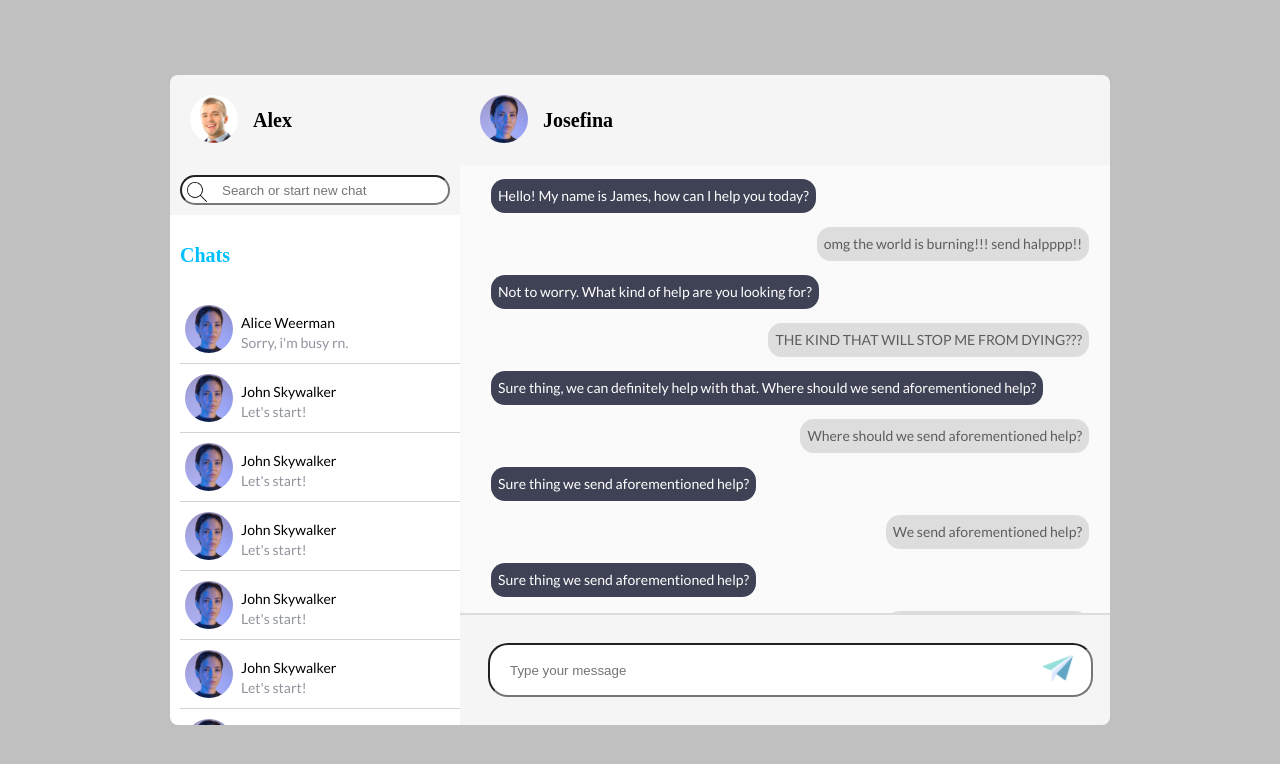
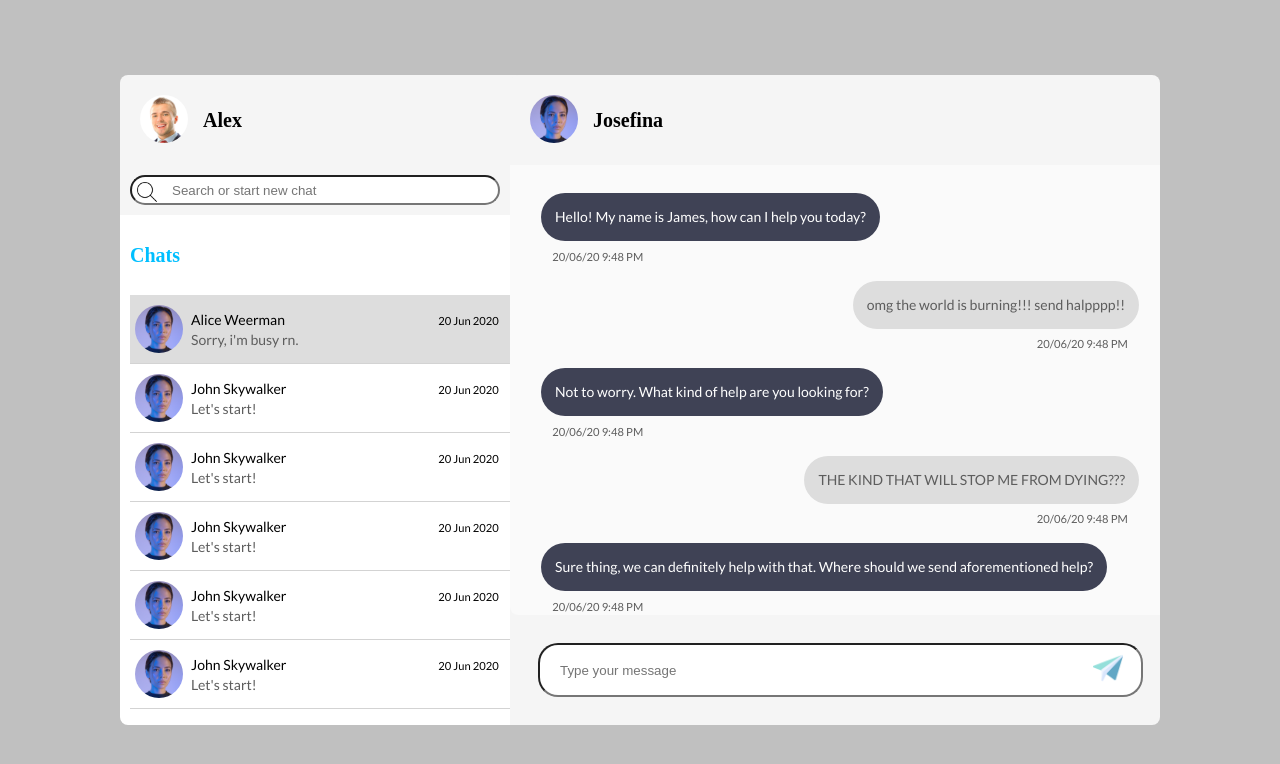
Before and after one commit to airdy/angularChatbot, an Angular app in the folder client/: page / in a window 1280 px wide. Shown: the top 764 px of the page. Built offline with nearby package versions, Linux system fonts and the light colour scheme.

Commit message:
UI template was fixed to required layout

```diff
--- a/client/src/app/chat-view/chat-view.component.html
+++ b/client/src/app/chat-view/chat-view.component.html
@@ -7,8 +7,8 @@
       </h1>
     </div>
     <div class="search">
-    <input type="search" placeholder="Search or start new chat">
-      </div>
+      <input type="search" placeholder="Search or start new chat">
+    </div>
     <div class="chat">
       <h1 class="title" style="color: deepskyblue; padding: 20px 0 20px 0">
         Chats
@@ -17,93 +17,63 @@
     <div class="chat-list">
       <div class="list-menu">
         <ul class="list-menu-item">
-          <li class="clearfix">
-            <img src="assets/woman.png" alt="avatar" />
+          <li class="clearfix is-active">
+            <img src="assets/woman.png" alt="avatar"/>
+            <div class="last-message">20 Jun 2020</div>
             <div class="about">
               <div class="name">Alice Weerman</div>
               <div class="text-message">
-                <i class="fa"></i>Sorry, i'm busy rn.
+                Sorry, i'm busy rn.
               </div>
             </div>
           </li>
           <li class="clearfix">
-            <img src="assets/woman.png" alt="avatar" />
+            <img src="assets/woman.png" alt="avatar"/>
+            <div class="last-message">20 Jun 2020</div>
             <div class="about">
               <div class="name">John Skywalker</div>
               <div class="text-message">
-                <i class="fa"></i>Let's start!
+                Let's start!
               </div>
             </div>
           </li>
           <li class="clearfix">
-            <img src="assets/woman.png" alt="avatar" />
+            <img src="assets/woman.png" alt="avatar"/>
+            <div class="last-message">20 Jun 2020</div>
             <div class="about">
               <div class="name">John Skywalker</div>
               <div class="text-message">
-                <i class="fa"></i>Let's start!
+                Let's start!
               </div>
             </div>
           </li>
           <li class="clearfix">
-            <img src="assets/woman.png" alt="avatar" />
+            <img src="assets/woman.png" alt="avatar"/>
+            <div class="last-message">20 Jun 2020</div>
             <div class="about">
               <div class="name">John Skywalker</div>
               <div class="text-message">
-                <i class="fa"></i>Let's start!
+                Let's start!
               </div>
             </div>
           </li>
           <li class="clearfix">
-            <img src="assets/woman.png" alt="avatar" />
+            <img src="assets/woman.png" alt="avatar"/>
+            <div class="last-message">20 Jun 2020</div>
             <div class="about">
               <div class="name">John Skywalker</div>
               <div class="text-message">
-                <i class="fa"></i>Let's start!
+                Let's start!
               </div>
             </div>
           </li>
           <li class="clearfix">
-            <img src="assets/woman.png" alt="avatar" />
+            <img src="assets/woman.png" alt="avatar"/>
+            <div class="last-message">20 Jun 2020</div>
             <div class="about">
               <div class="name">John Skywalker</div>
               <div class="text-message">
-                <i class="fa"></i>Let's start!
-              </div>
-            </div>
-          </li>
-          <li class="clearfix">
-            <img src="assets/woman.png" alt="avatar" />
-            <div class="about">
-              <div class="name">John Skywalker</div>
-              <div class="text-message">
-                <i class="fa"></i>Let's start!
-              </div>
-            </div>
-          </li>
-          <li class="clearfix">
-            <img src="assets/woman.png" alt="avatar" />
-            <div class="about">
-              <div class="name">John Skywalker</div>
-              <div class="text-message">
-                <i class="fa"></i>Let's start!
-              </div>
-            </div>
-          </li>
-          <li class="clearfix">
-            <img src="assets/woman.png" alt="avatar" />
-            <div class="about">
-              <div class="name">John Skywalker</div>
-              <div class="text-message">
-                <i class="fa"></i>Let's start!
-              </div>
-            </div>
-          </li>
-          <li class="clearfix">
-            <img src="assets/woman.png" alt="avatar" />
-            <div class="about">
-              <div class="name">John Skywalker</div>
-              <div class="text-message">
-                <i class="fa"></i>Let's start!
+                Let's start!
               </div>
             </div>
           </li>
@@ -122,15 +92,67 @@
     <div class="message-list">
       <div class="messages">
         <div class="message agent" data-message-id="0"><p>Hello! My name is James, how can I help you today?</p></div>
+        <div class="text-message">
+          <div class="date">
+            20/06/20 9:48 PM
+          </div>
+        </div>
         <div class="message input" data-message-id="1"><p>omg the world is burning!!! send halpppp!!</p></div>
+        <div class="text-message message input">
+          <div class="date">
+            20/06/20 9:48 PM
+          </div>
+        </div>
         <div class="message agent" data-message-id="2"><p>Not to worry. What kind of help are you looking for?</p></div>
+        <div class="text-message">
+          <div class="date">
+            20/06/20 9:48 PM
+          </div>
+        </div>
         <div class="message input" data-message-id="3"><p>THE KIND THAT WILL STOP ME FROM DYING???</p></div>
-        <div class="message agent" data-message-id="4"><p>Sure thing, we can definitely help with that. Where should we send aforementioned help?</p></div>
+        <div class="text-message message input">
+          <div class="date">
+            20/06/20 9:48 PM
+          </div>
+        </div>
+        <div class="message agent" data-message-id="4"><p>Sure thing, we can definitely help with that. Where should
+          we
+          send aforementioned help?</p></div>
+        <div class="text-message">
+          <div class="date">
+            20/06/20 9:48 PM
+          </div>
+        </div>
         <div class="message input" data-message-id="5"><p>Where should we send aforementioned help?</p></div>
+        <div class="text-message message input">
+          <div class="date">
+            20/06/20 9:48 PM
+          </div>
+        </div>
         <div class="message agent" data-message-id="6"><p>Sure thing we send aforementioned help?</p></div>
+        <div class="text-message">
+          <div class="date">
+            20/06/20 9:48 PM
+          </div>
+        </div>
         <div class="message input" data-message-id="7"><p>We send aforementioned help?</p></div>
+        <div class="text-message message input">
+          <div class="date">
+            20/06/20 9:48 PM
+          </div>
+        </div>
         <div class="message agent" data-message-id="8"><p>Sure thing we send aforementioned help?</p></div>
+        <div class="text-message">
+          <div class="date">
+            20/06/20 9:48 PM
+          </div>
+        </div>
         <div class="message input" data-message-id="9"><p>We send aforementioned help?</p></div>
+        <div class="text-message message input">
+          <div class="date">
+            20/06/20 9:48 PM
+          </div>
+        </div>
       </div>
     </div>
     <div class="controls">
--- a/client/src/app/chat-view/chat-view.component.scss
+++ b/client/src/app/chat-view/chat-view.component.scss
@@ -9,8 +9,8 @@
 .user-info {
   display: flex;
   flex-direction: row;
-  width: 250px;
-  background: #f5f5f5;
+  width: 350px;
+  background: whitesmoke;
   padding: 20px;
   border-top-left-radius: 8px;
 }
@@ -37,6 +37,7 @@
     align-items: center;
     width: 100%;
     margin-bottom: 5px;
+
   }
 }
 
@@ -51,7 +52,7 @@
   flex-direction: column;
   height: 650px;
   width: 650px;
-  background: #f5f5f5;
+  background: whitesmoke;
   border-top-right-radius: 8px;
   border-bottom-right-radius: 8px;
 }
@@ -60,7 +61,7 @@
   flex-direction: column;
   padding: 0 0 0 10px;
   height: 450px;
-  background: #fafafa;
+  background: $light-gray;
   overflow-y: auto;
   overflow-x: hidden;
   border-bottom-left-radius: 8px;
@@ -80,32 +81,20 @@
 }
 
 .message p {
-  border-radius: 1em;
+  border-radius: 2em;
   padding: 0.5em;
-  margin-bottom: 1em;
+  margin-top: 1em;
 }
 
 .message.agent {
   position: relative;
 }
 
-.message.agent::after {
-  content: "";
-  position: absolute;
-  left: -15px;
-  bottom: 1em;
-  border: 0 solid transparent;
-  border-top: 9px solid var(--primary);
-  border-radius: 0 20px 0;
-  width: 15px;
-  height: 30px;
-  transform: rotate(145deg);
-}
-
 .message.agent p {
-  background-color: #3f4255;
+  background-color: $dark-blue;
   color: white;
-  border-radius: 1em;
+  border-radius: 2em;
+  padding: 1em;
 }
 
 .message.input {
@@ -113,29 +102,16 @@
   align-self: flex-end;
 }
 
-.message.input::after {
-  content: "";
-  position: absolute;
-  right: -15px;
-  bottom: 1em;
-  border: 0 solid transparent;
-  border-top: 9px solid var(--secondary);
-  border-radius: 0 20px 0;
-  width: 15px;
-  height: 30px;
-  transform: rotate(45deg) scaleY(-1);
-
-}
 
 .message.input p {
-  background-color: #dddddd;
+  background-color: $dark-gray;
   text-align: right;
-  color: #5d5d5d;
+  color: $base-color;
+  padding: 1em;
 }
 
 .controls {
   padding: 2em;
-  border-top: 2px solid rgba(0, 0, 0, 0.1);
 }
 
 form {
@@ -167,7 +143,6 @@ input[type=text] {
 
 [type="submit"] {
   margin-left: -60px;
-
   width: 50px;
   background-image: url('../../assets/plane.png');
   background-color: transparent;
@@ -177,7 +152,6 @@ input[type=text] {
   text-align: center;
   color: white;
   border: 0;
-
 }
 
 ul {
@@ -186,6 +160,12 @@ ul {
   li {
     padding: 10px 0 10px 5px;
     border-bottom: 1px solid lightgray !important;
+    &:hover {
+      background: whitesmoke;
+    }
+    &.is-active {
+      background-color: $dark-gray;
+    }
   }
 }
 
@@ -198,7 +178,7 @@ img {
 
 .about {
   float: left;
-  margin-top: 8px;
+  margin-top: 5px;
 }
 
 .about {
@@ -206,7 +186,18 @@ img {
 }
 
 .text-message {
-  color: #92959E;
+  color: $base-color;
+
+  .date {
+    font-size: 0.8em;
+    margin: 0.5em 1em 0 1em;
+  }
+}
+
+.last-message {
+  float: right;
+  font-size: 0.8em;
+  margin: 0.5em 1em 0 0;
 }
 
 .clearfix:after {
@@ -217,11 +208,12 @@ img {
   clear: both;
   height: 0;
   border-bottom-left-radius: 8px;
+
 }
 
 .search {
   display: flex;
   flex-direction: row;
-  background: #f5f5f5;
+  background: whitesmoke;
   padding: 10px;
 }
--- a/client/src/styles.scss
+++ b/client/src/styles.scss
@@ -1,4 +1,9 @@
 @import url(https://fonts.googleapis.com/css?family=Lato:400,700);
+$base-color: #5d5d5d;
+$dark-gray: #dddddd;
+$dark-blue: #3f4255;
+$light-gray: #fafafa;
+
 html {
   box-sizing: border-box;
   height: 100%;
```
Also changed, not shown: client/.browserslistrc (added), 1 other file (tests, documents, lock files or other folders).
